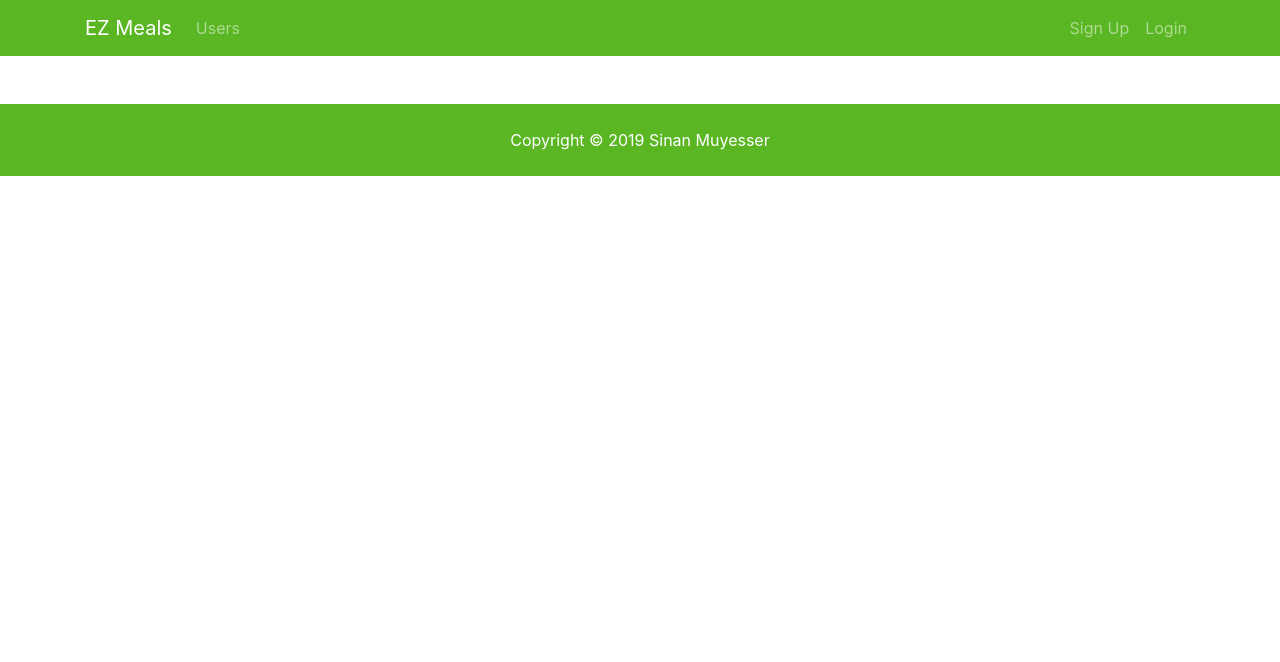
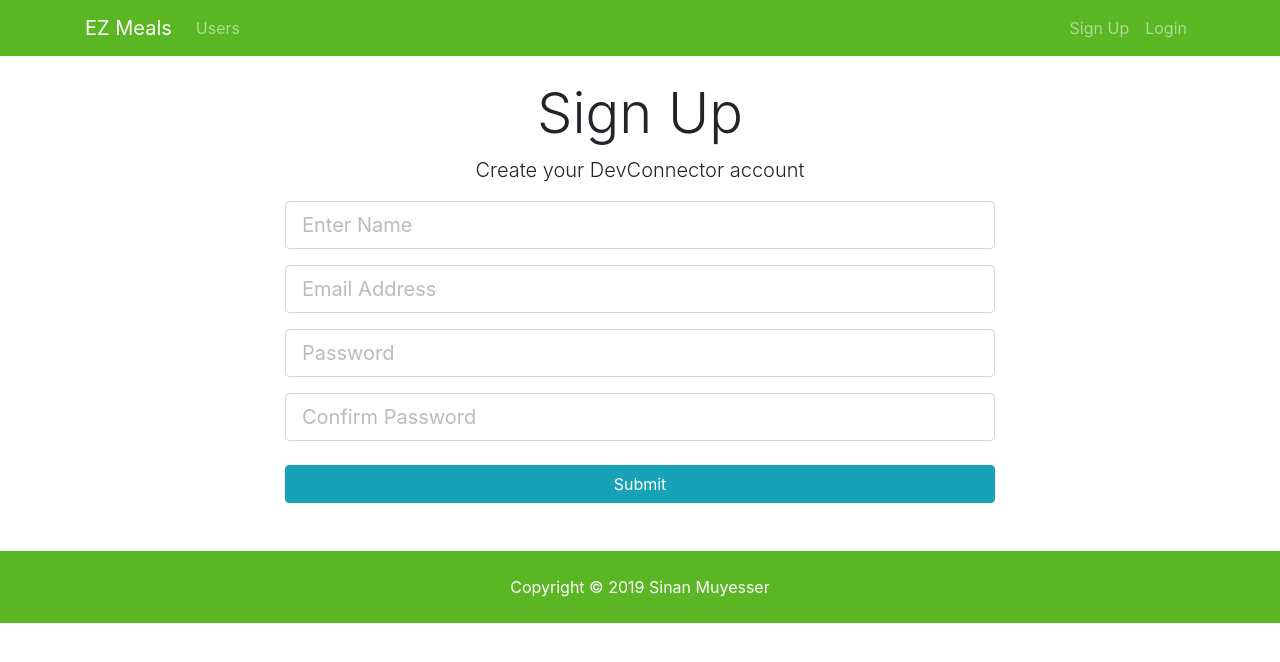
Before and after one commit to SMuyesser/ez-meals, a React (Create React App) app in the folder client/: page /register in a window 1280 px wide. Shown: the top 662 px of the page. Built offline with nearby package versions, Linux system fonts and the light colour scheme.

Commit message:
Register component functioning

```diff
--- a/client/package.json
+++ b/client/package.json
@@ -30,5 +30,6 @@
     "not dead",
     "not ie <= 11",
     "not op_mini all"
-  ]
+  ],
+  "proxy": "http://localhost:5000"
 }
--- a/client/src/App.js
+++ b/client/src/App.js
@@ -7,9 +7,14 @@ import { setCurrentUser, logoutUser} from './actions/authActions.js';
 import { Provider } from 'react-redux';
 import store from './store';
 
+import PrivateRoute from './components/common/PrivateRoute';
+
 import Navbar from './components/layout/Navbar';
 import Landing from './components/layout/Landing';
 import Footer from './components/layout/Footer';
+import Register from './components/auth/Register';
+import Login from './components/auth/Login';
+import Dashboard from './components/dashboard/Dashboard';
 
 import './App.css';
 
@@ -41,6 +46,13 @@ class App extends Component {
           <div className='App'>
             <Navbar />
             <Route exact path='/' component={Landing} />
+            <div className='container'>
+              <Route exact path='/register' component={Register} />
+              <Route exact path='/login' component={Login} />
+              <Switch>
+                <PrivateRoute exact path='/dashboard' component={Dashboard} />
+              </Switch>
+            </div>
             <Footer />
           </div>
         </Router>
--- a/client/src/components/auth/Register.jsx
+++ b/client/src/components/auth/Register.jsx
@@ -3,11 +3,133 @@ import PropTypes from 'prop-types';
 import { withRouter } from 'react-router-dom';
 import { connect } from 'react-redux';
 import { registerUser } from '../../actions/authActions';
+import TextFieldGroup from '../common/TextFieldGroup';
 
 class Register extends Component {
+	constructor() {
+		super();
+		this.state = {
+			name: '',
+			email: '',
+			password: '',
+			password2: '',
+			errors: {}
+		};
+	}
+
+	// If logged in go to dashboard
+	componentDidMount() {
+		if (this.props.auth.isAuthenticated) {
+			this.props.history.push('/dashboard');
+		}
+	};
+
+	// Mapstatetoprops gets errors from state and put them in props
+	// if errors are included when we recieve new props it gets set to component state
+	/*componentDidUpdate(prevProps, prevState) {
+		console.log("AAAAAAAAAAAAAAAAAAAAAAAAAAAAAA--------");
+		console.log(prevProps.errors);
+		console.log("BBBBBBBBBBBBBBBBBBBBBBBBBBBBBB---------");
+		console.log(prevState);
+		if (prevState.errors !== this.state.errors) {
+			let errors = this.state.errors;
+			this.setState({ errors });
+		}
+	};
+
+	static getDerivedStateFromProps(nextProps, prevState) {
+		console.log("CCCCCCCCCCCCCCCCCCCCCCCCCCCC----------");
+		console.log(nextProps.errors);
+		console.log("DDDDDDDDDDDDDDDDDDDDDDDDDDDD-----------");
+		console.log(prevState.errors);
+		if (nextProps.errors !== prevState.errors) {
+
+			return { errors: nextProps.errors };
+		} else {
+			return null;
+		}
+	};*/
+
+	componentWillReceiveProps(nextProps) {
+		console.log(nextProps.errors);
+		if (nextProps.errors) {
+			this.setState({ errors: nextProps.errors})
+		}
+	};
+
+	onChange = e => {
+		this.setState({
+			[e.target.name]: e.target.value
+		});
+	};
+
+	onSubmit = e => {
+		e.preventDefault();
+
+		const newUser = {
+			name: this.state.name,
+			email: this.state.email,
+			password: this.state.password,
+			password2: this.state.password2
+		};
+
+		// Second parameter allows us to use this.props.history to redicrect from within the action
+		this.props.registerUser(newUser, this.props.history);
+	};
+
 	render() {
+		const { errors } = this.state;
+
 		return (
-			<div></div>
+			<div className="register">
+				<div className="container">
+					<div className="row">
+						<div className="col-md-8 m-auto">
+							<h1 className="display-4 text-center">Sign Up</h1>
+							<p className="lead text-center">
+								Create your DevConnector account
+							</p>
+							<form noValidate onSubmit={this.onSubmit}>
+								<TextFieldGroup
+									placeholder="Enter Name"
+									name="name"
+									value={this.state.name}
+									onChange={this.onChange}
+									error={errors.name}
+								/>
+								<TextFieldGroup
+									placeholder="Email Address"
+									name="email"
+									type="email"
+									value={this.state.email}
+									onChange={this.onChange}
+									error={errors.email}
+								/>
+								<TextFieldGroup
+									placeholder="Password"
+									name="password"
+									type="password"
+									value={this.state.password}
+									onChange={this.onChange}
+									error={errors.password}
+								/>
+								<TextFieldGroup
+									placeholder="Confirm Password"
+									name="password2"
+									type="password"
+									value={this.state.password2}
+									onChange={this.onChange}
+									error={errors.password2}
+								/>
+								<input
+									type="submit"
+									className="btn btn-info btn-block mt-4"
+								/>
+							</form>
+						</div>
+					</div>
+				</div>
+			</div>
 		);
 	}
 };
@@ -15,7 +137,7 @@ class Register extends Component {
 Register.propTypes = {
 	registerUser: PropTypes.func.isRequired,
 	auth: PropTypes.object.isRequired,
-	errors: PropTypes.errors.isRequired
+	errors: PropTypes.object.isRequired
 };
 
 const mapStateToProps = state => ({
@@ -23,4 +145,4 @@ const mapStateToProps = state => ({
 	errors: state.errors
 });
 
-export default connect(mapStateToProps, { registerUser })(Register);
+export default connect(mapStateToProps, { registerUser })(withRouter(Register));
--- a/client/src/components/common/TextFieldGroup.jsx
+++ b/client/src/components/common/TextFieldGroup.jsx
@@ -42,7 +42,7 @@ TextFieldGroup.propTypes = {
 	info: PropTypes.string,
 	error: PropTypes.string,
 	type: PropTypes.string.isRequired,
-	onChange: PropTypes.string.isRequired,
+	onChange: PropTypes.func.isRequired,
 	disabled: PropTypes.string
 };
 
```
Also changed, not shown: 2 other files (tests, documents, lock files or other folders).
